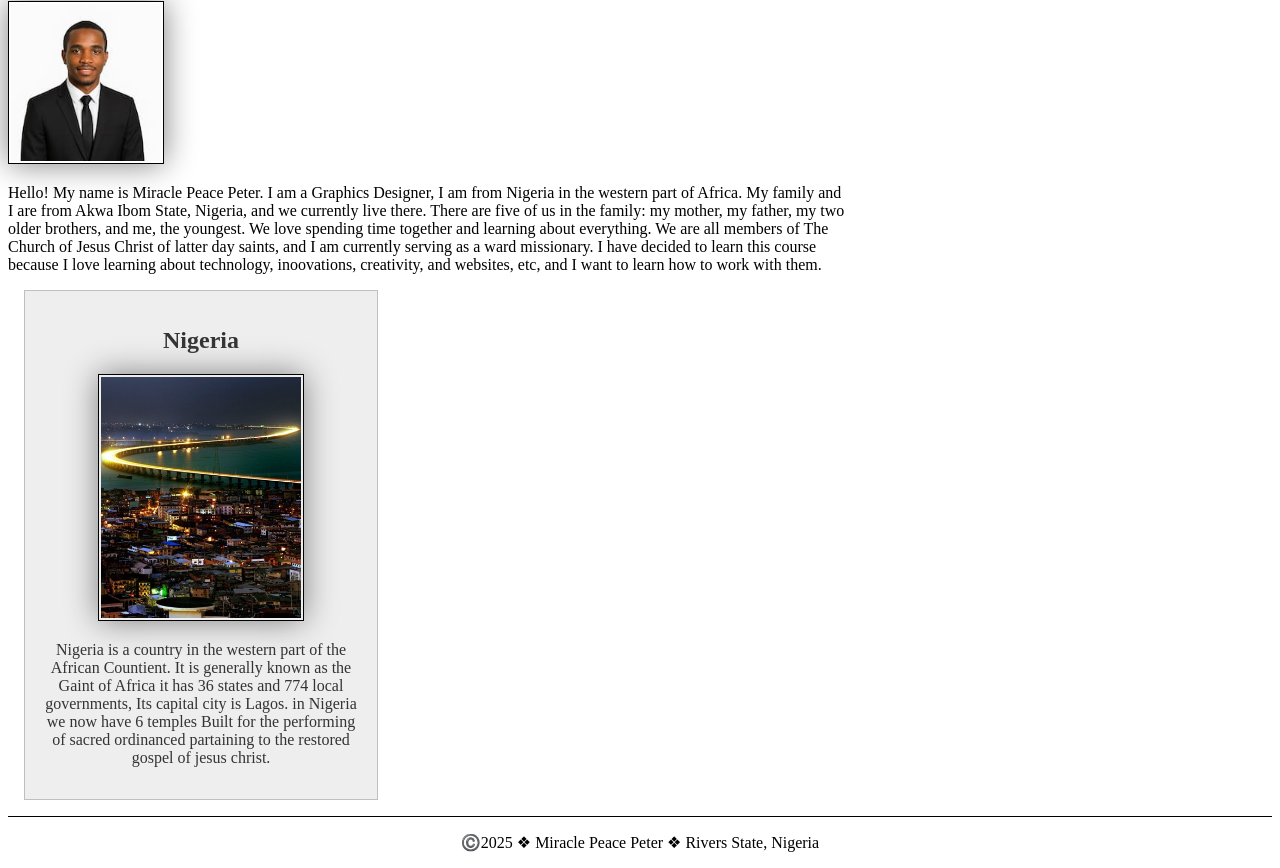
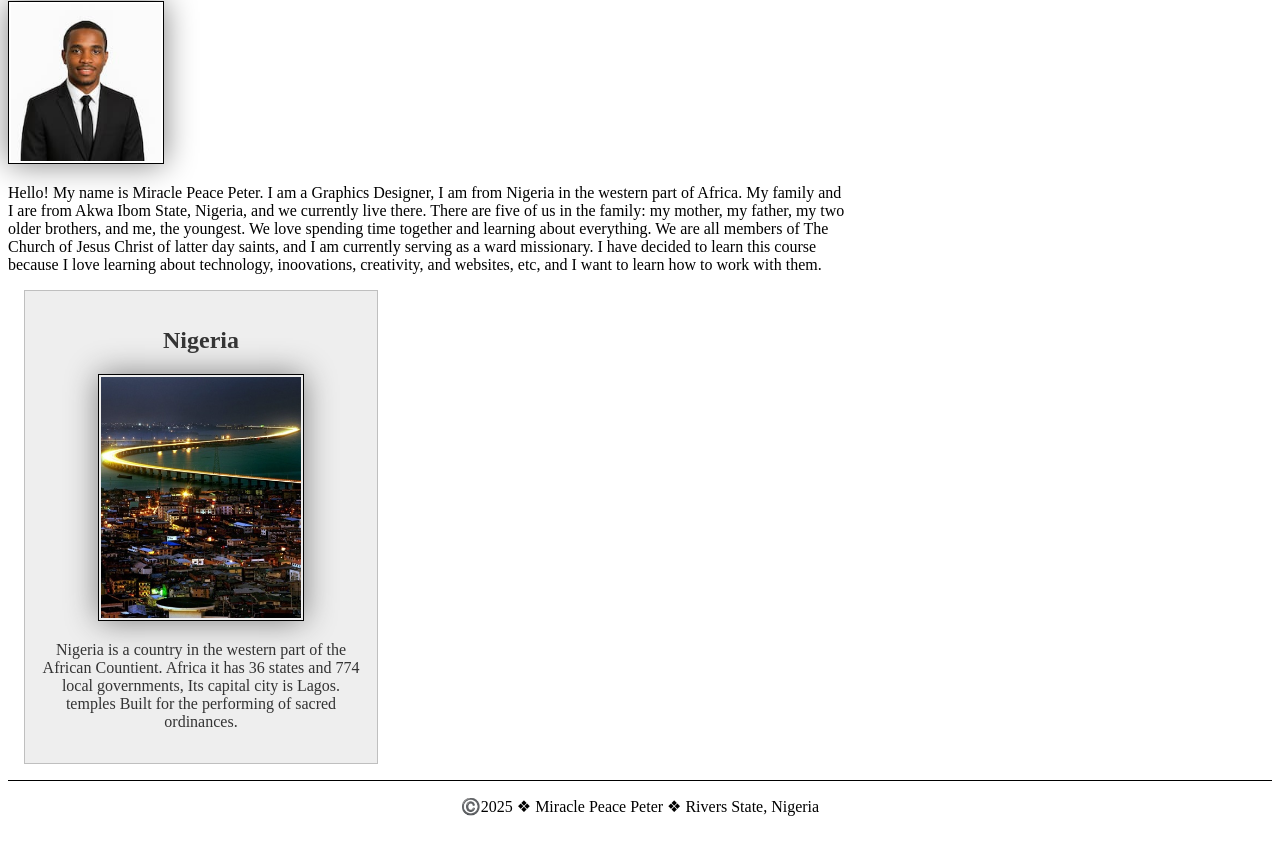
Before and after one commit to peacemiraclepeter/wdd130, a plain HTML site: page index.html in a window 1280 px wide. Shown: the part 223-1091 px from the top of the page. After the commit the page ends 1055 px from the top, so only its background shows below. Drawn offline with Linux system fonts and the light colour scheme.

Commit message:
finally newly adjusted

```diff
--- a/index.html
+++ b/index.html
@@ -34,10 +34,10 @@
     </main>
     <aside>
         <h2> Nigeria</h2>
-        <img src="images/Nigeria.jpeg" alt="Nigeria Landscape">
-        <p>Nigeria is a country in the western part of the African Countient. It is generally known as the Gaint of
-            Africa it has 36 states and 774 local governments, Its capital city is Lagos. in Nigeria we now have 6
-            temples Built for the performing of sacred ordinanced partaining to the restored gospel of jesus christ.</p>
+        <img src="images/nigeria.jpeg" alt="Nigeria Landscape">
+        <p>Nigeria is a country in the western part of the African Countient.
+            Africa it has 36 states and 774 local governments, Its capital city is Lagos.
+            temples Built for the performing of sacred ordinances.</p>
     </aside>
     <footer>
         <p>©️2025 &#10070; Miracle Peace Peter &#10070; Rivers State, Nigeria</p>
--- a/styles/styles.css
+++ b/styles/styles.css
@@ -30,6 +30,8 @@ main  {
 main img {
     width: 150px;
     height: auto;
+    padding: 2px;
+    box-shadow: 0 0 30px gray;
 }
 
 aside {
```
